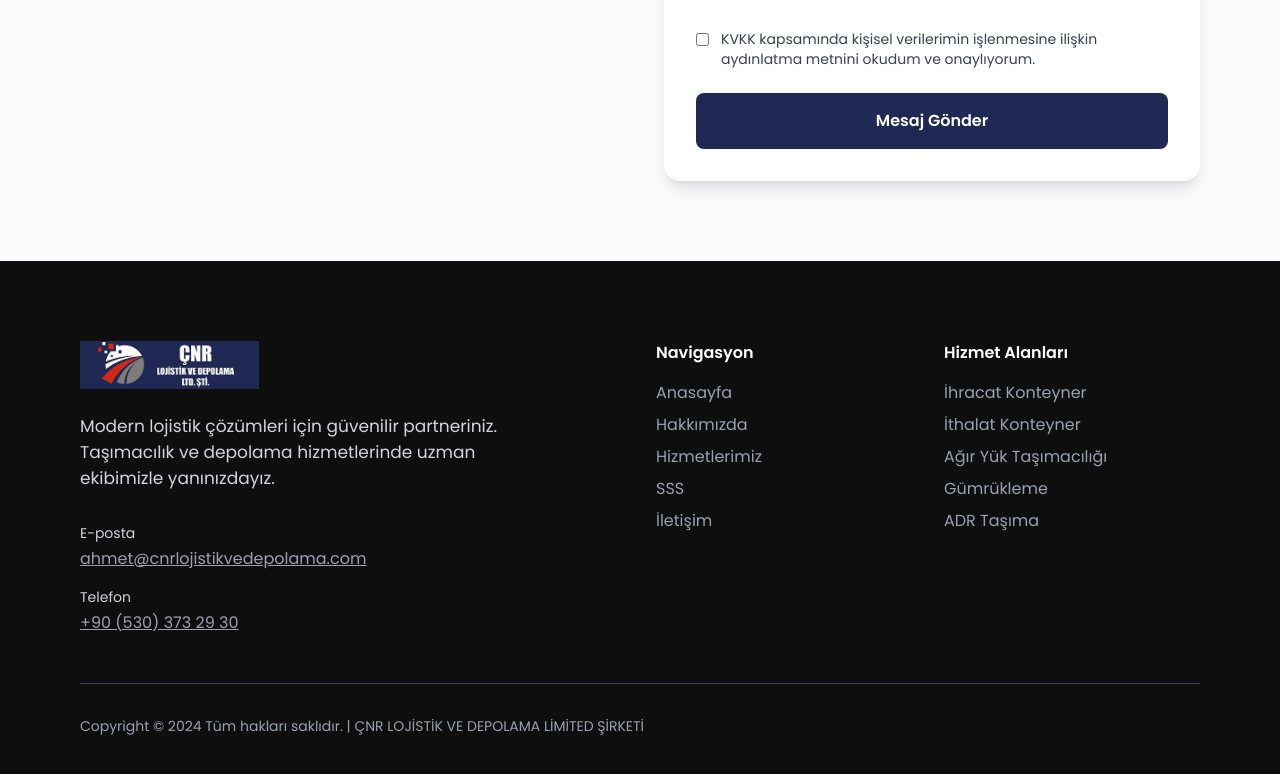
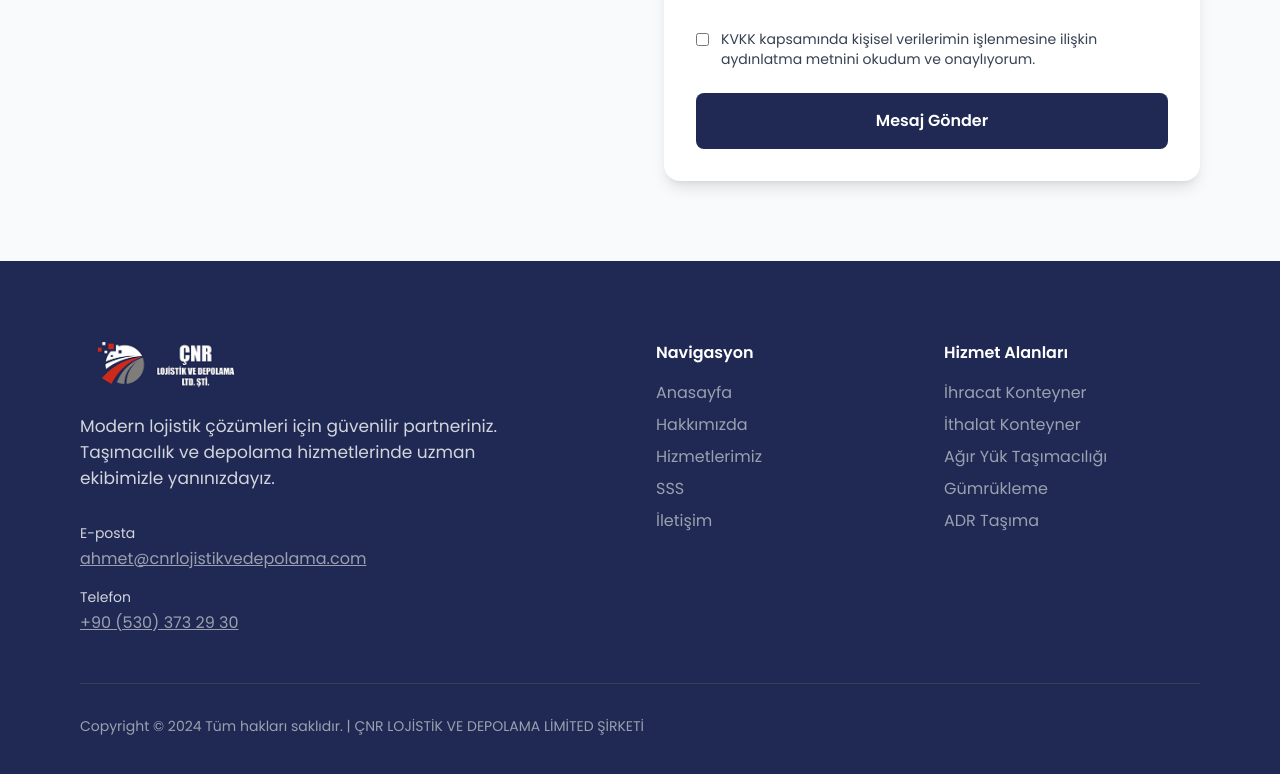
Before and after one commit to meertseker/logistic-comp-website, a Next.js app: page / in a window 1280 px wide. Shown: the part 4371-5145 px from the top of the page. Built offline with nearby package versions, Linux system fonts and the light colour scheme; no server answers.

Commit message:
footer color

```diff
--- a/app/page.tsx
+++ b/app/page.tsx
@@ -561,7 +561,7 @@ export default function Home() {
       </section>
 
       {/* Footer */}
-      <footer className="bg-[#0E0E0E] text-white py-20 px-4 lg:px-20">
+      <footer className="bg-[#202953] text-white py-20 px-4 lg:px-20">
         <div className="max-w-6xl mx-auto">
           <div className="grid lg:grid-cols-4 gap-8">
             <div className="lg:col-span-2">
```
Also changed, not shown: 2 other files (tests, documents, lock files or other folders).
